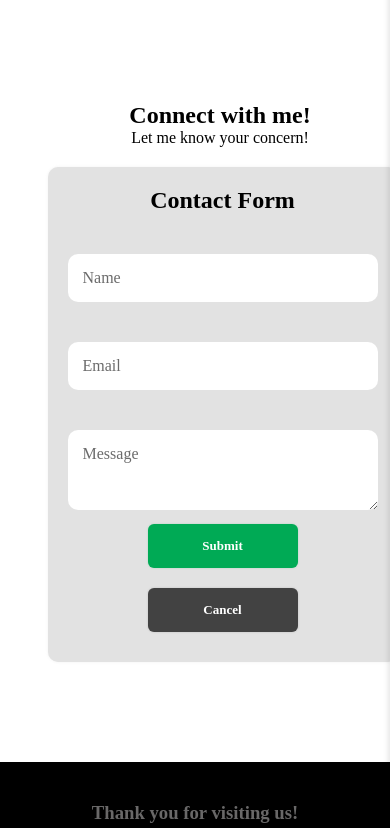
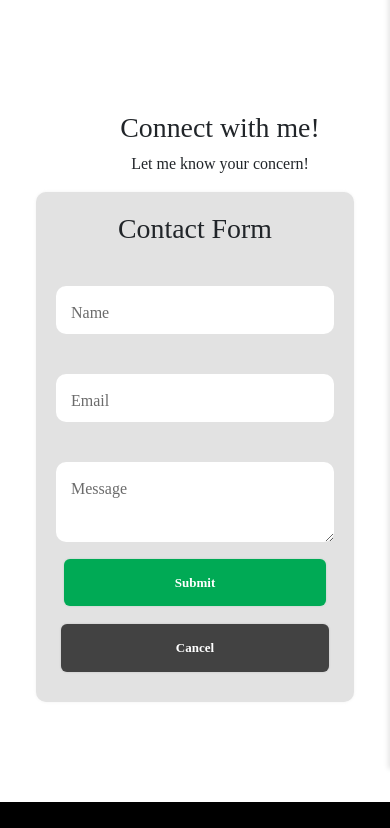
Before and after one commit to PreciousGebero/IntroToComputing-Website-Project, a website: page contact.html in a window 390 px wide. Shown: the part 75-903 px from the top of the page. Drawn offline with nearby package versions, Linux system fonts and the light colour scheme; a web font is replaced by a local one.

Commit message:
fixing minor bug

```diff
--- a/contact.html
+++ b/contact.html
@@ -7,6 +7,7 @@
   <meta name="keywords" content="contact Hannah, contact form, photography services, editing services, filming services, reach out, inquiries, message Hannah">
   <meta name="viewport" content="width=device-width, initial-scale=1.0">
   <link rel="icon" type="image/x-icon" href="./images/letter-h.png">
+  <link rel="stylesheet" href="./node_modules/bootstrap/dist/css/bootstrap.min.css">
   <link rel="stylesheet" href="styles/styles.css">
   <script src="./scripts/script.js" defer></script>
   </script>
@@ -48,14 +49,15 @@
   </header>
 
 <section>
-    <div class="contact-content">
+  <div class="contact-content text-center">
     <h1>Connect with me!</h1>
     <p>Let me know your concern!</p>
   </div>
-    <div class="form-content">
-      <div class="form">
+
+  <div class="form-content container d-flex justify-content-center px-3">
+    <div class="form w-100" style="max-width: 500px;">
       <form onsubmit="handleFormSubmit(event)">
-        <h1>Contact Form</h1>
+        <h1 class="text-center">Contact Form</h1>
 
         <div class="inputGroup">
           <input type="text" name="Name" placeholder=" " required>
@@ -72,14 +74,17 @@
           <label for="Message">Message</label>
         </div>
 
-          <div class="toPosition">
+        <div class="text-center">
           <button type="submit" class="gamayAngSubmit">Submit</button>
-        <a href="contact.html" class="cancelBtn">Cancel</a>
+          <a href="contact.html" class="cancelBtn d-block mt-2">Cancel</a>
         </div>
+
       </form>
     </div>
   </div>
 </section>
+
+
 
   <footer>
       <div class="footer">
--- a/styles/styles.css
+++ b/styles/styles.css
@@ -456,10 +456,22 @@ section {
     padding: 20px !important;
     text-align: center;
 }
+.form {
+  width: 100%;
+  max-width: 450px;
+  margin: 0 auto;
+  padding: 20px;
+  box-sizing: border-box;
+}
+
+.form-content {
+  width: 100%;
+  display: flex;
+  justify-content: center;
+}
 
 section .Welcome-texts,
 .contact-content,
-.form-content,
 .aboutContactUs,
 .aboutVideo {
     width: 100%;
@@ -471,10 +483,6 @@ section .Welcome-texts,
 .contact-content{
     margin-left: 50px;
 }
-.form-content{
-    margin-top: 20px;
-    margin-left: 55px;
-}
 
 section .Welcome-image img {
     width: 80%;
@@ -482,14 +490,18 @@ section .Welcome-image img {
     margin-top: 30px;
 }
 
-.form {
-    width: 100%;
-    max-width: 400px;
+.inputGroup input,
+.inputGroup textarea {
+  width: 100%;
+  max-width: 100%;
+  box-sizing: border-box;
 }
 
-.inputGroup input,
-.inputGroup textarea {
-    width: 100%;
+body, html {
+  margin: 0;
+  padding: 0;
+  width: 100%;
+  overflow-x: hidden;
 }
 
 .toPosition {
@@ -497,13 +509,15 @@ section .Welcome-image img {
     flex-wrap: wrap;
 }
 
-.gamayAngSubmit,
-.cancelBtn {
-    width: 100%;
-    max-width: 150px;
+.gamayAngSubmit{
+    width: 94%;
     margin: 10px 5px;
     text-align: center;
 }
+.cancelBtn{
+     margin: 10px 5px;
+}
+
 
 .about-content {
     margin: 40px auto;
@@ -523,6 +537,10 @@ section .Welcome-image img {
 /* Skills adjustments */
 .about-content {
    margin-left: -24px;
+}
+.skillsContainer{
+    width: 100%;
+    margin: 10px 0 0 4px;
 }
 
 .skills {
```
Lines whose indentation alone changed are shown as unchanged.
